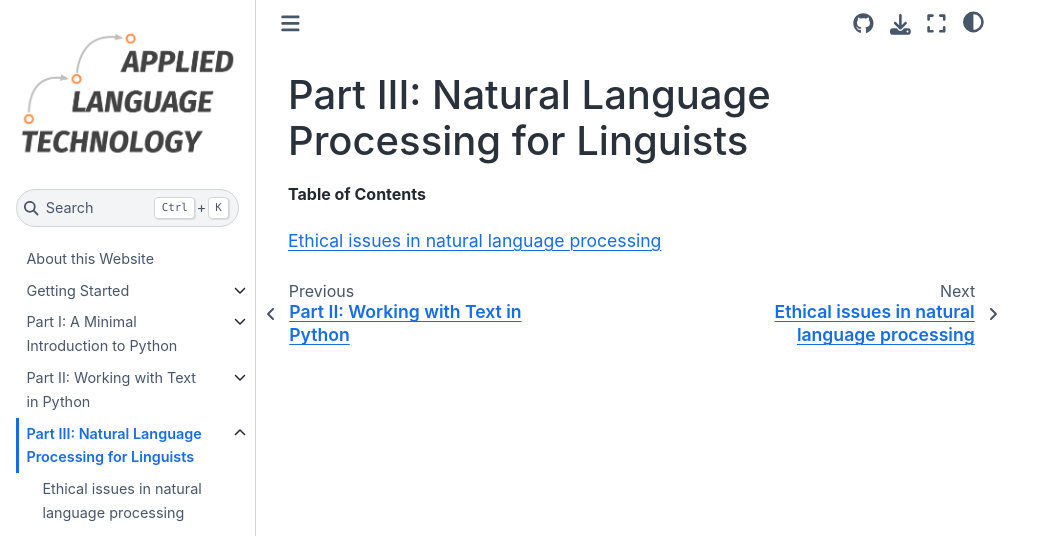
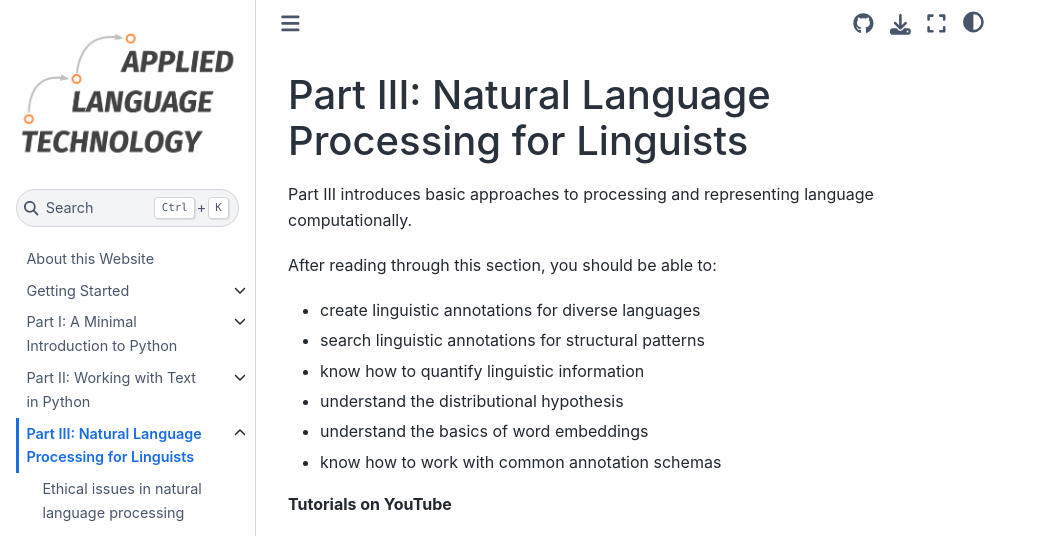
Before and after one commit to Applied-Language-Technology/website, a Sphinx documentation site: the page built from source/nlp_for_linguists.rst, in a window 1280 px wide and 1171 px high. Shown: the top 536 px of the window, without its empty margins (0-1044 px from the left). Built offline with Sphinx 7.4.7 and the Sphinx Book theme 1.1.4, drawn with Linux system fonts in a browser that asks for light colours; pages that are not in the unit, such as notebooks, are missing from menus; grey boxes are pictures that could not be loaded.

Commit message:
update toc for iii

```diff
--- a/source/nlp_for_linguists.rst
+++ b/source/nlp_for_linguists.rst
@@ -1,6 +1,25 @@
 ***************************************************
 Part III: Natural Language Processing for Linguists
 ***************************************************
+
+Part III introduces basic approaches to processing and representing language computationally.
+
+After reading through this section, you should be able to:
+
+- create linguistic annotations for diverse languages
+- search linguistic annotations for structural patterns
+- know how to quantify linguistic information
+- understand the distributional hypothesis
+- understand the basics of word embeddings
+- know how to work with common annotation schemas
+
+**Tutorials on YouTube**
+
+.. raw:: html
+
+   <iframe width="560" height="315" src="https://www.youtube.com/embed/videoseries?list=PL6cQi6qFlek0LQ_6gz2cCksbLhE1PfX4R" frameborder="0" allow="accelerometer; autoplay; clipboard-write; encrypted-media; gyroscope; picture-in-picture" allowfullscreen></iframe>
+
+|
 
 **Table of Contents**
 
```
